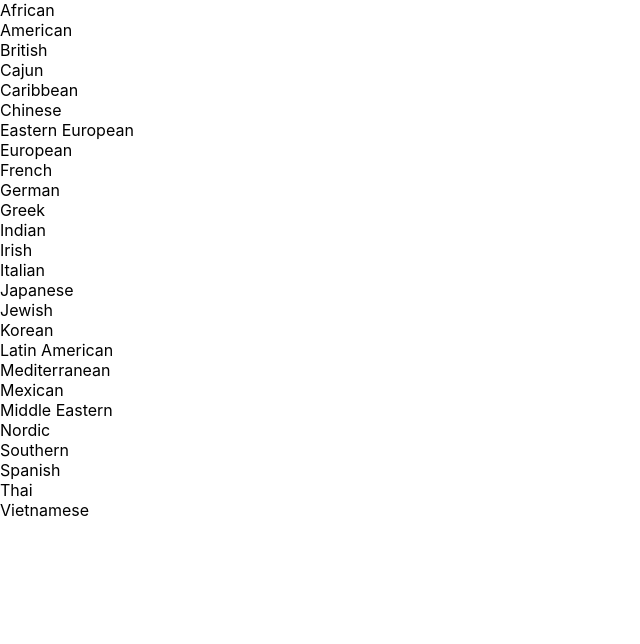
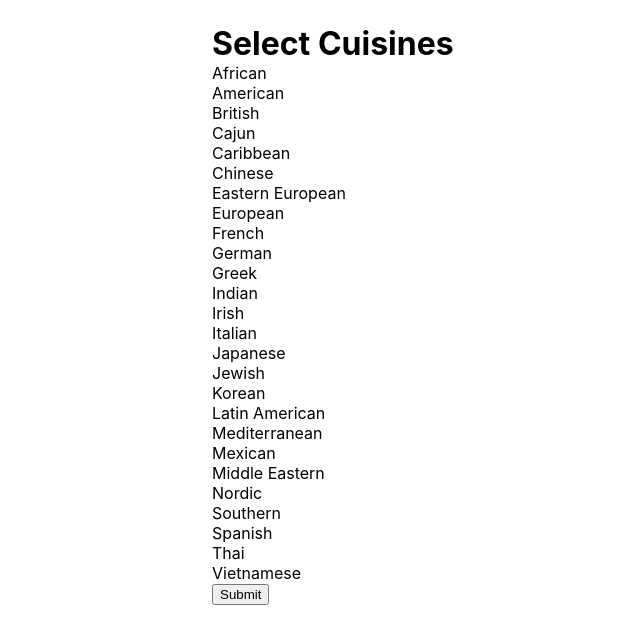
Before and after one commit to nickhibbits/recipe-app, a React (Create React App) app in the folder client/: page /new-user-cuisines in a window 1280 px wide. Shown: the top 644 px of the page, without its empty margins (0-640 px from the left). Built offline with nearby package versions, Linux system fonts and the light colour scheme.

Commit message:
develop newUserCuisines UI

```diff
--- a/client/src/components/auth/NewUserCuisines.js
+++ b/client/src/components/auth/NewUserCuisines.js
@@ -1,4 +1,6 @@
 import { useState } from "react";
+
+import "../../styles/App.scss";
 
 function NewUserCuisines() {
   const allCategories = [
@@ -37,7 +39,13 @@ function NewUserCuisines() {
     setCategoryList((currentList) => [...currentList, cuisine]);
   };
 
+  const handleSubmitNewUserCuisines = (cuisines) => {
+    console.log("cuisines", cuisines);
+  };
+
   return (
+    <main className="new-user-cuisines-component component">
+      <h1 className="title">Select Cuisines</h1>
       <ul className="cusine-select">
         {allCategories.map((category, i) => {
           return (
@@ -51,6 +59,13 @@ function NewUserCuisines() {
           );
         })}
       </ul>
+      <button
+        onClick={() => handleSubmitNewUserCuisines(userCategories)}
+        className="submit-cuisines"
+      >
+        Submit
+      </button>
+    </main>
   );
 }
 
```
Lines whose indentation alone changed are shown as unchanged.
